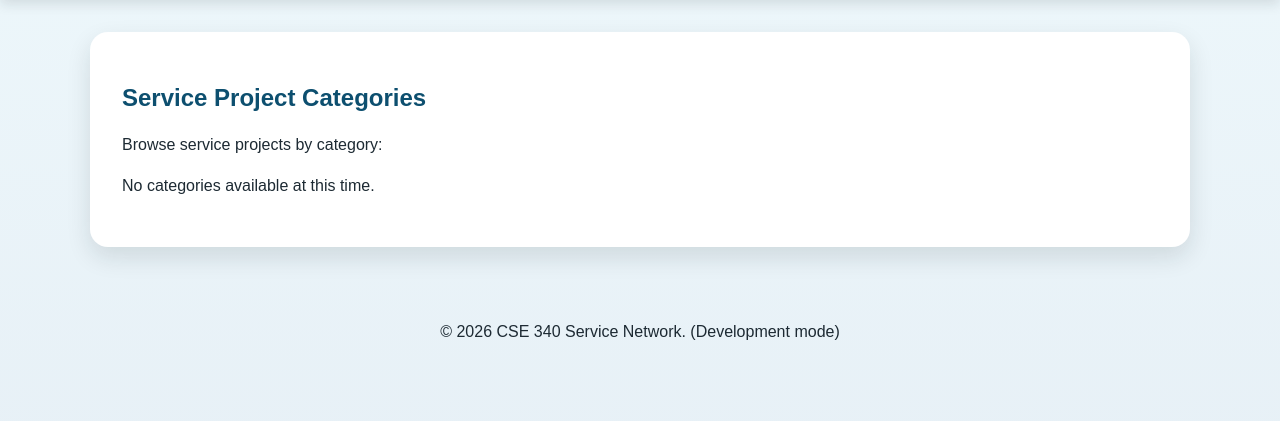
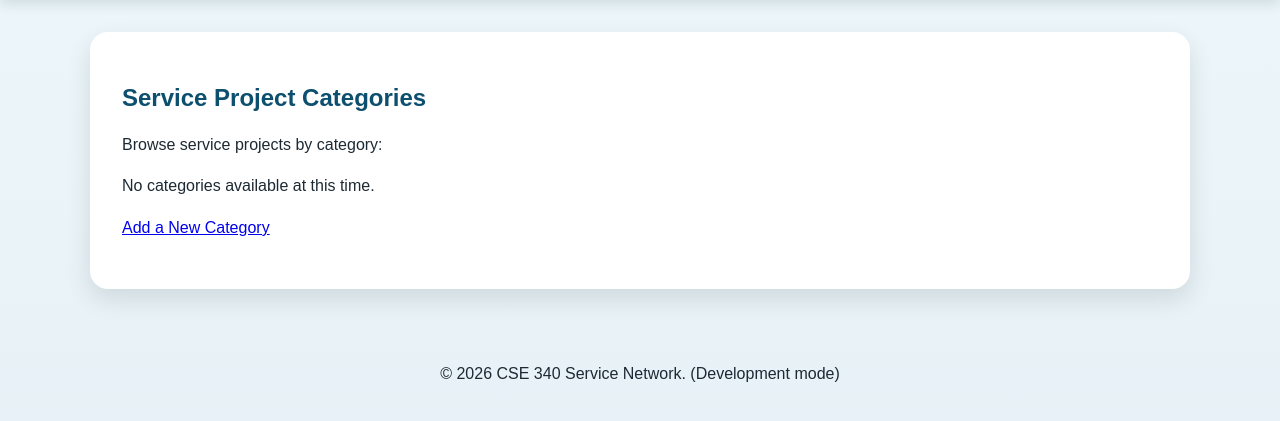
Before and after one commit to white-ninja/cse340-course-repo, a Node server app: page /categories in a window 1280 px wide. Shown: the part 80-501 px from the top of the page. Run offline with Node 20, Linux system fonts and the light colour scheme; data that the repository does not hold is empty.

Commit message:
Implemented the assignment’s category CRUD requirements

```diff
--- a/src/controllers/categories.js
+++ b/src/controllers/categories.js
@@ -3,15 +3,98 @@ import {
     getCategoryById,
     getProjectsByCategoryId,
     getCategoriesByProjectId,
-    updateCategoryAssignments
+    updateCategoryAssignments,
+    createCategory,
+    updateCategory
 } from '../models/categories.js';
 import { getProjectDetails } from '../models/projects.js';
+import { body, validationResult } from 'express-validator';
+
+const categoryValidation = [
+    body('name')
+        .trim()
+        .escape()
+        .notEmpty()
+        .withMessage('Category name is required')
+        .bail()
+        .isLength({ min: 3, max: 100 })
+        .withMessage('Category name must be between 3 and 100 characters')
+];
 
 const showCategoriesPage = async (req, res) => {
     const categories = await getAllCategories();
     const title = 'Service Project Categories';
 
     res.render('categories', { title, categories });
+};
+
+const showNewCategoryForm = (req, res) => {
+    const title = 'Add New Category';
+    res.render('new-category', { title });
+};
+
+const processNewCategoryForm = async (req, res) => {
+    const errors = validationResult(req);
+
+    if (!errors.isEmpty()) {
+        errors.array().forEach((error) => {
+            req.flash('error', error.msg);
+        });
+        return res.redirect('/new-category');
+    }
+
+    try {
+        const categoryId = await createCategory(req.body.name);
+        req.flash('success', 'Category created successfully!');
+        return res.redirect(`/category/${categoryId}`);
+    } catch (error) {
+        console.error('Error creating category:', error);
+        req.flash('error', 'There was an error creating the category.');
+        return res.redirect('/new-category');
+    }
+};
+
+const showEditCategoryForm = async (req, res, next) => {
+    const categoryId = req.params.id;
+
+    if (!/^\d+$/.test(categoryId)) {
+        const err = new Error('Invalid category ID');
+        err.status = 400;
+        return next(err);
+    }
+
+    const category = await getCategoryById(categoryId);
+
+    if (!category) {
+        const err = new Error('Category Not Found');
+        err.status = 404;
+        return next(err);
+    }
+
+    const title = 'Edit Category';
+    res.render('edit-category', { title, category });
+};
+
+const processEditCategoryForm = async (req, res) => {
+    const categoryId = req.params.id;
+    const errors = validationResult(req);
+
+    if (!errors.isEmpty()) {
+        errors.array().forEach((error) => {
+            req.flash('error', error.msg);
+        });
+        return res.redirect(`/edit-category/${categoryId}`);
+    }
+
+    try {
+        await updateCategory(categoryId, req.body.name);
+        req.flash('success', 'Category updated successfully!');
+        return res.redirect(`/category/${categoryId}`);
+    } catch (error) {
+        console.error('Error updating category:', error);
+        req.flash('error', 'There was an error updating the category.');
+        return res.redirect(`/edit-category/${categoryId}`);
+    }
 };
 
 const showCategoryDetailsPage = async (req, res, next) => {
@@ -84,6 +167,11 @@ const processAssignCategoriesForm = async (req, res) => {
 export {
     showCategoriesPage,
     showCategoryDetailsPage,
+    showNewCategoryForm,
+    processNewCategoryForm,
+    showEditCategoryForm,
+    processEditCategoryForm,
+    categoryValidation,
     showAssignCategoriesForm,
     processAssignCategoriesForm
 };
--- a/src/models/categories.js
+++ b/src/models/categories.js
@@ -13,6 +13,39 @@ export const getAllCategories = async () => {
         console.error('Error fetching categories:', error);
         throw error;
     }
+};
+
+export const createCategory = async (name) => {
+    const query = `
+        INSERT INTO category (name)
+        VALUES ($1)
+        RETURNING category_id
+    `;
+
+    const result = await db.query(query, [name]);
+
+    if (result.rows.length === 0) {
+        throw new Error('Failed to create category');
+    }
+
+    return result.rows[0].category_id;
+};
+
+export const updateCategory = async (categoryId, name) => {
+    const query = `
+        UPDATE category
+        SET name = $1
+        WHERE category_id = $2
+        RETURNING category_id
+    `;
+
+    const result = await db.query(query, [name, categoryId]);
+
+    if (result.rows.length === 0) {
+        throw new Error('Category not found');
+    }
+
+    return result.rows[0].category_id;
 };
 
 export const getCategoryById = async (categoryId) => {
--- a/src/views/categories.ejs
+++ b/src/views/categories.ejs
@@ -15,6 +15,7 @@
     <% } else { %>
         <p>No categories available at this time.</p>
     <% } %>
+    <p><a href="/new-category">Add a New Category</a></p>
 </main>
 
 <%- include('partials/footer') %>
--- a/src/views/category.ejs
+++ b/src/views/category.ejs
@@ -3,6 +3,7 @@
 <main class="page">
     <h1><%= title %></h1>
     <h2><%= category.name %></h2>
+    <p><a href="/edit-category/<%= category.category_id %>">Edit Category</a></p>
 
     <% if (projects && projects.length > 0) { %>
         <ul>
```
Also changed, not shown: src/routes.js (+9 -0 lines), src/views/edit-category.ejs (added, +25 -0 lines), src/views/new-category.ejs (added, +21 -0 lines).
